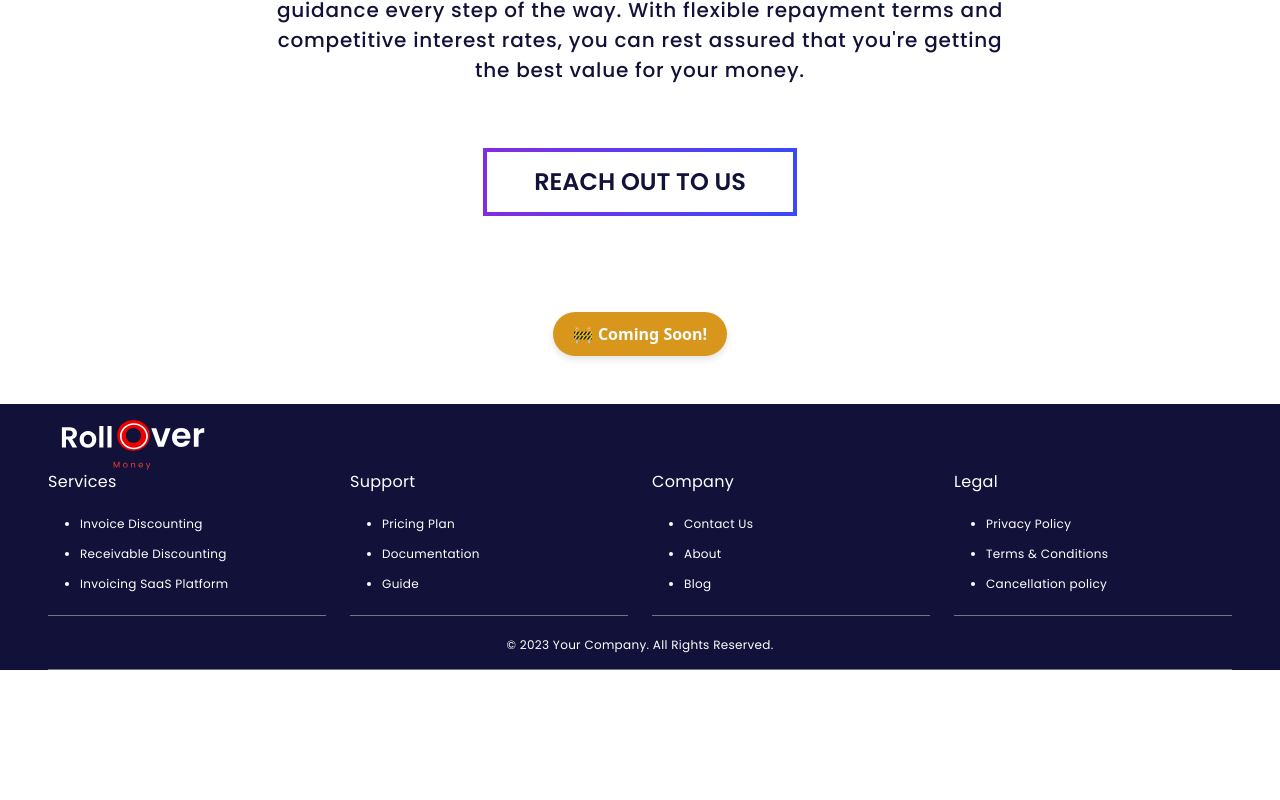
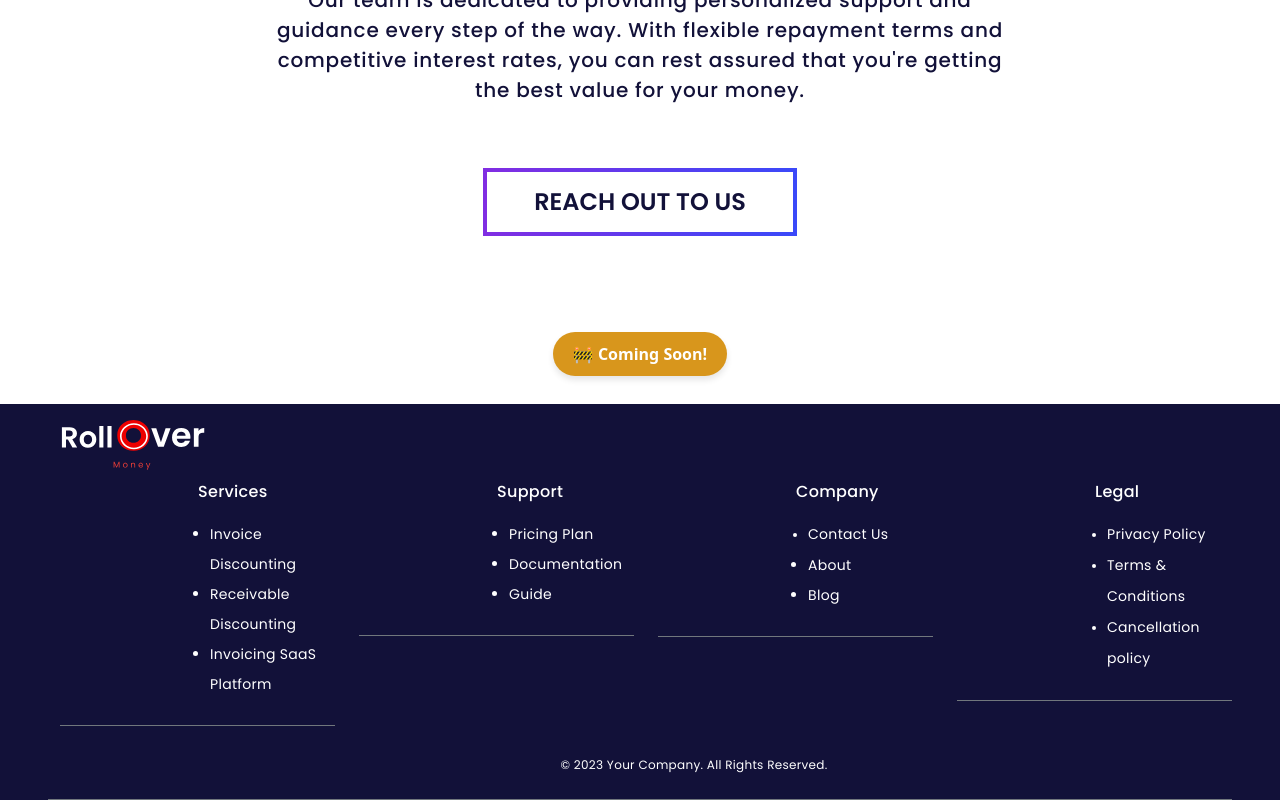
Before and after one commit to rollovermoney/rollover-website, a React (Create React App) app: page / in a window 1280 px wide. Shown: the part 2369-3169 px from the top of the page. Before the commit the page ends 3039 px from the top, so only its background shows below. Built offline with nearby package versions, Linux system fonts and the light colour scheme.

Commit message:
minor changes

```diff
--- a/src/components/BusinessSteps.css
+++ b/src/components/BusinessSteps.css
@@ -98,7 +98,7 @@ bottom: -75px;
   font-size: 24px;
   color: #FF4081;
   text-align: center;
-  margin-top: 20px;
+  margin-top: 40px;
   margin-bottom: -60px;
   text-transform: uppercase;
   letter-spacing: 2px;
--- a/src/components/Footer.css
+++ b/src/components/Footer.css
@@ -7,7 +7,9 @@
   line-height: 20px;
   letter-spacing: 0.3px;
   color: #92989f;
+  padding: 10px;
 }
+
 
 .footercontent,
 .col ul li {
@@ -18,12 +20,14 @@
   line-height: 30px;
   letter-spacing: 0.3px;
   color: #fff;
+  padding: 10px;
 }
 
 .footercontent,
 .col ul {
   list-style: none;
-  padding-left: 0;
+  /* padding-left: 0; */
+  padding-left: 118px;
 }
 
 .footercontent {
@@ -34,10 +38,11 @@
   .footercontent,
   .col p {
     font-size: 12px;
+    padding-left: 0;
   }
   .footercontent,
   .col ul li {
-    font-size: 10px;
+    font-size: 12px;
   }
   .footercontent {
     display: flex;
--- a/src/components/Footer.js
+++ b/src/components/Footer.js
@@ -4,51 +4,51 @@ import CustomForm from "./newsletter";
 const Footer = () => {
   return (
     <>
-      <div className="container-fluid pt-3 px-md-5" style={{ background: "#121139" }}>
+      <div className="container-fluid pt-3 px-md-5" style={{ background: "#121139",marginTop:"-20px" }}>
         <div className="row">
           <div className="col-md-12">
             <img height="50px" src="/images/Logo.svg" alt="Logo" />
           </div>
         </div>
-        <div className="row">
-          <div className="col-md-3 col-sm-6">
+        <div className="row" style={{marginLeft:"0px"}}>
+          <div className="col-md-3 col-sm-6" >
             <div className="footercontent">
-              <p>Services</p>
+              <p style={{fontWeight:"500",marginLeft:"20px"}}>Services</p>
               <ul>
-                <li>Invoice Discounting</li>
-                <li>Receivable Discounting</li>
-                <li>Invoicing SaaS Platform</li>
+                <li style={{fontSize:"14px"}}>Invoice Discounting</li>
+                <li style={{fontSize:"14px"}}>Receivable Discounting</li>
+                <li style={{fontSize:"14px"}}>Invoicing SaaS Platform</li>
               </ul>
             </div>
           </div>
           <div className="col-md-3 col-sm-6">
             <div className="footercontent">
-              <p>Support</p>
+              <p style={{fontWeight:"500",marginLeft:"20px"}}>Support</p>
               <ul>
-                <li>Pricing Plan</li>
-                <li>Documentation</li>
-                <li>Guide</li>
+                <li style={{fontSize:"14px"}}>Pricing Plan</li>
+                <li style={{fontSize:"14px"}}>Documentation</li>
+                <li style={{fontSize:"14px"}}>Guide</li>
 
               </ul>
             </div>
           </div>
           <div className="col-md-3 col-sm-6">
             <div className="footercontent">
-              <p>Company</p>
+              <p style={{fontWeight:"500",marginLeft:"20px"}}>Company</p>
               <ul>
-                <li><a href="/contact-us" target="_blank" rel="noopener noreferrer" style={{ textDecoration: "none", color: "white" }}>Contact Us</a></li>
-                <li>About</li>
-                <li>Blog</li>
+                <li><a href="/contact-us" target="_blank" rel="noopener noreferrer" style={{ textDecoration: "none", color: "white",fontSize:"14px" }}>Contact Us</a></li>
+                <li style={{fontSize:"14px"}}>About</li>
+                <li style={{fontSize:"14px"}}>Blog</li>
               </ul>
             </div>
           </div>
           <div className="col-md-3 col-sm-6">
             <div className="footercontent">
-              <p>Legal</p>
+              <p style={{fontWeight:"500",marginLeft:"20px"}}>Legal</p>
               <ul>
-                <li><a href="/privacy-policy" target="_blank" rel="noopener noreferrer" style={{ textDecoration: "none", color: "white" }}>Privacy Policy</a></li>
-                <li><a href="/terms-condition" target="_blank" rel="noopener noreferrer" style={{ textDecoration: "none", color: "white" }}>Terms & Conditions</a></li>
-                <li><a href="/cancellation-policy" target="_blank" rel="noopener noreferrer" style={{ textDecoration: "none", color: "white" }}>Cancellation policy</a></li>
+                <li><a href="/privacy-policy" target="_blank" rel="noopener noreferrer" style={{ textDecoration: "none", color: "white",fontSize:"14px" }}>Privacy Policy</a></li>
+                <li><a href="/terms-condition" target="_blank" rel="noopener noreferrer" style={{ textDecoration: "none", color: "white",fontSize:"14px" }}>Terms & Conditions</a></li>
+                <li><a href="/cancellation-policy" target="_blank" rel="noopener noreferrer" style={{ textDecoration: "none", color: "white",fontSize:"14px" }}>Cancellation policy</a></li>
               </ul>
             </div>
           </div>
--- a/src/components/Mobile.css
+++ b/src/components/Mobile.css
@@ -162,11 +162,10 @@
 .invoicingText {
   font-family: "Poppins";
   font-style: normal;
+
   font-weight: 600;
   font-size: 30px;
   line-height: 100%;
-  /* or 50px */
-
   text-align: center;
   text-transform: capitalize;
 
--- a/src/components/Mobile.js
+++ b/src/components/Mobile.js
@@ -199,13 +199,13 @@ const Mobile = () => {
               <img className="macImg" src="/images/macdash.jpeg"></img>
             </div>
 
-            <div className="d-flex d-sm-none div1macpoints my-3">
+            <div className="d-flex d-sm-none div1macpoints my-0">
               upto 50% less approval time
             </div>
             <div className="d-flex d-sm-none div1macpoints mb-0">
             better discounting rates on invoices
             </div>
-            <div className="d-flex d-sm-none div1macpoints mb-3">
+            <div className="d-flex d-sm-none div1macpoints mb-4">
               earn commission on referral
             </div>
 
--- a/src/components/Popup.css
+++ b/src/components/Popup.css
@@ -61,7 +61,7 @@
 .closepopup {
   position: absolute;
   top: 560px;
-  left: 220px;
+  left: 230px;
   background-color: transparent;
   border: none;
   color: rgb(236, 12, 12);
@@ -83,20 +83,11 @@
 
   .closepopup {
     top: 550px;
-    margin-left: -80px;
+    margin-left: -160px;
   }
 }
 
-@media only screen and (min-device-width: 390px) and (max-device-height: 896px) {
-  .popup-inner {
-    width: 90%;
-    height: 88vh;
-  }
-  .closepopup {
-    top: 550px;
-    margin-left: -80px;
-  }
-}
+
 
 
 
```
